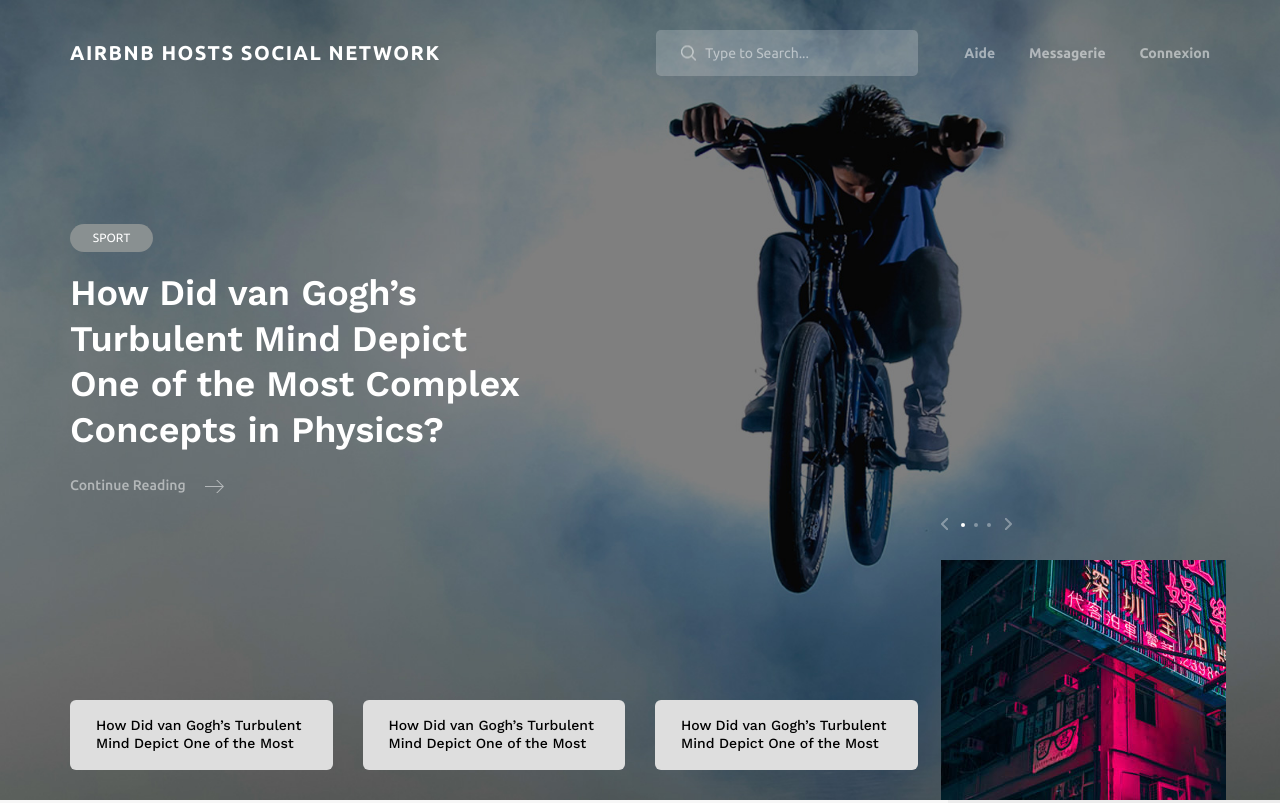
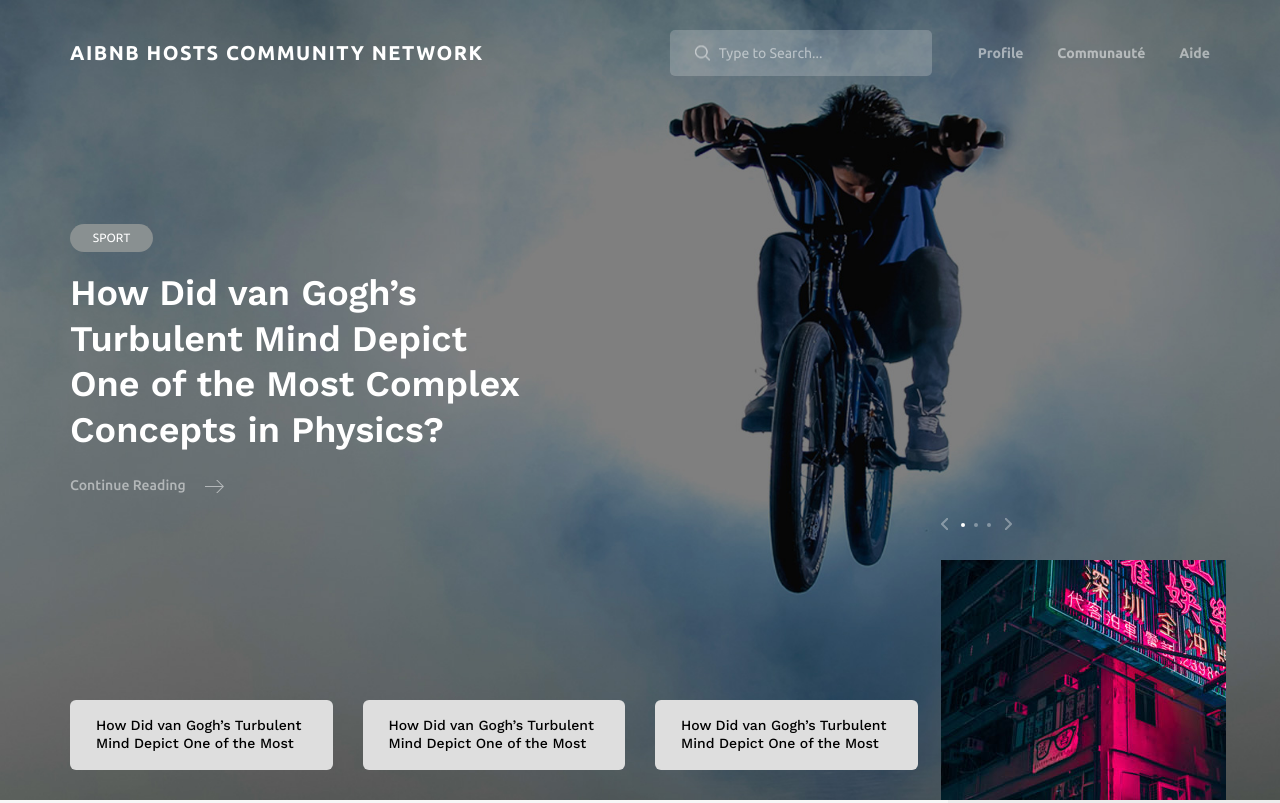
Before and after one commit to lucasmoison/workshop, a plain HTML site: page index.html in a window 1280 px wide. Shown: the top 803 px of the page. Drawn offline with nearby package versions, Linux system fonts and the light colour scheme.

Commit message:
Auto stash before merge of "lucas" and "origin/lucas"

```diff
--- a/index.html
+++ b/index.html
@@ -1,7 +1,7 @@
 <!DOCTYPE html>
 <html lang="en">
 <head>
-<title>Avision</title>
+<title>Aibnb Hosts Community Network</title>
 <meta charset="utf-8">
 <meta http-equiv="X-UA-Compatible" content="IE=edge">
 <meta name="description" content="Demo project">
@@ -26,19 +26,18 @@
 			<div class="row">
 				<div class="col">
 					<div class="header_content d-flex flex-row align-items-center justify-content-start">
-						<div class="logo"><a href="#">Airbnb Hosts Social Network</a></div>
-                        <div class="search_container ml-auto">
+						<div class="logo"><a href="#">Aibnb Hosts Community Network</a></div>
+						<div class="search_container ml-auto">
 							<form action="#">
 								<input type="search" class="header_search_input" required="required" placeholder="Type to Search...">
 								<img class="header_search_icon" src="images/search.png" alt="">
 							</form>
-
 						</div>
 						<nav class="main_nav">
 							<ul>
+								<li><a href="#">Profile</a></li>
+								<li><a href="#">Communauté</a></li>
 								<li><a href="#">Aide</a></li>
-								<li><a href="#">Messagerie</a></li>
-								<li><a href="#">Connexion</a></li>
 							</ul>
 						</nav>
 						<div class="hamburger ml-auto menu_mm">
@@ -54,7 +53,7 @@
 
 	<div class="menu d-flex flex-column align-items-end justify-content-start text-right menu_mm trans_400">
 		<div class="menu_close_container"><div class="menu_close"><div></div><div></div></div></div>
-		<div class="logo menu_mm"><a href="#">Airbnb Hosts Social Network</a></div>
+		<div class="logo menu_mm"><a href="#">Aibnb Hosts Community Network</a></div>
 		<div class="search">
 			<form action="#">
 				<input type="search" class="header_search_input menu_mm" required="required" placeholder="Type to Search...">
@@ -63,9 +62,9 @@
 		</div>
 		<nav class="menu_nav">
 			<ul class="menu_mm">
+				<li><a href="#">Profile</a></li>
+				<li><a href="#">Communauté</a></li>
 				<li><a href="#">Aide</a></li>
-								<li><a href="#">Messagerie</a></li>
-								<li><a href="#">Connexion</a></li>
 			</ul>
 		</nav>
 	</div>
```
